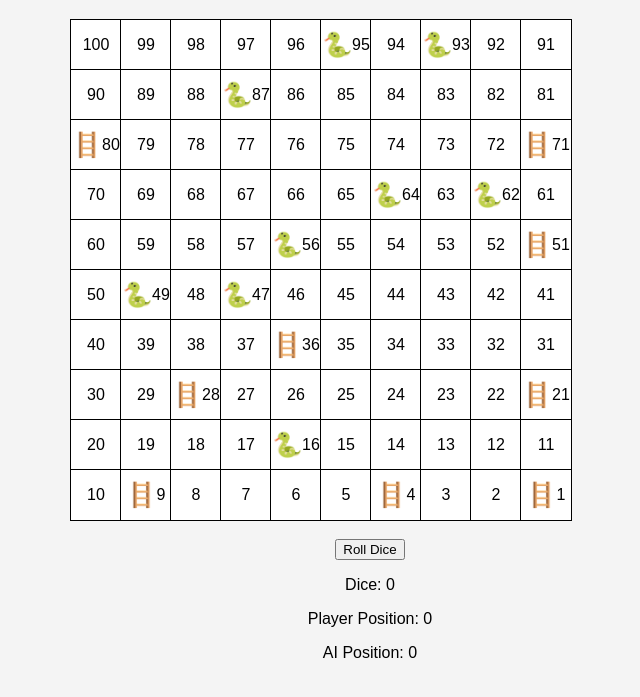
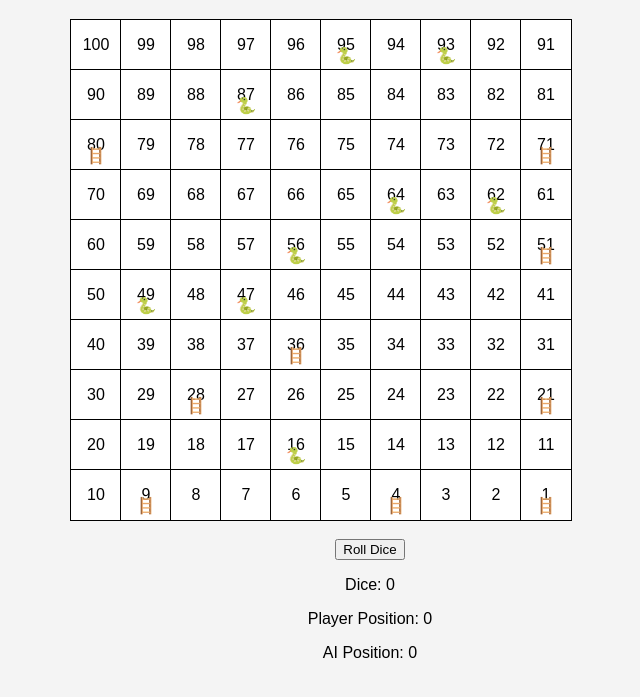
Before and after one commit to niru7983/snake_and_ladder, a plain HTML site: page index.html in a window 1280 px wide. Shown: the part 61-758 px from the top of the page, without its empty margins (270-910 px from the left). Drawn offline with Linux system fonts and the light colour scheme.

Commit message:
Update styles.css

```diff
--- a/styles.css
+++ b/styles.css
@@ -27,24 +27,26 @@ body {
     position: relative;
 }
 
-.snake {
-    display: block;
-    font-size: 24px;
-    color: red;
-}
-
-.ladder {
-    display: block;
-    font-size: 24px;
-    color: green;
-}
-
 .player {
     background-color: rgba(0, 0, 255, 0.5); /* Blue for player */
 }
 
 .ai {
     background-color: rgba(255, 0, 0, 0.5); /* Red for AI */
+}
+
+.snake {
+    width: 24px; /* Adjust size as needed */
+    height: auto;
+    position: absolute;
+    bottom: 5px; /* Position it inside the square */
+}
+
+.ladder {
+    width: 24px; /* Adjust size as needed */
+    height: auto;
+    position: absolute;
+    bottom: 5px; /* Position it inside the square */
 }
 
 .controls {
```
